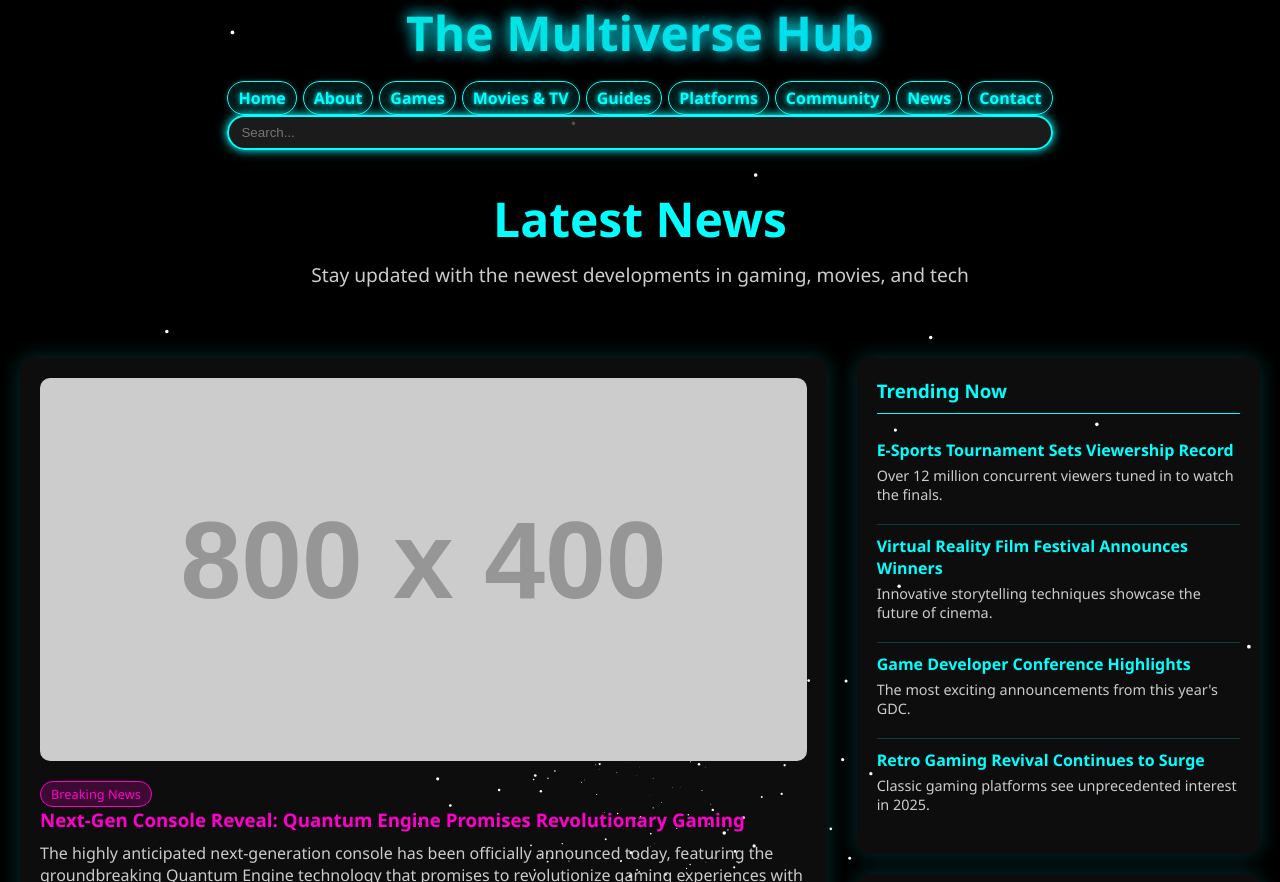
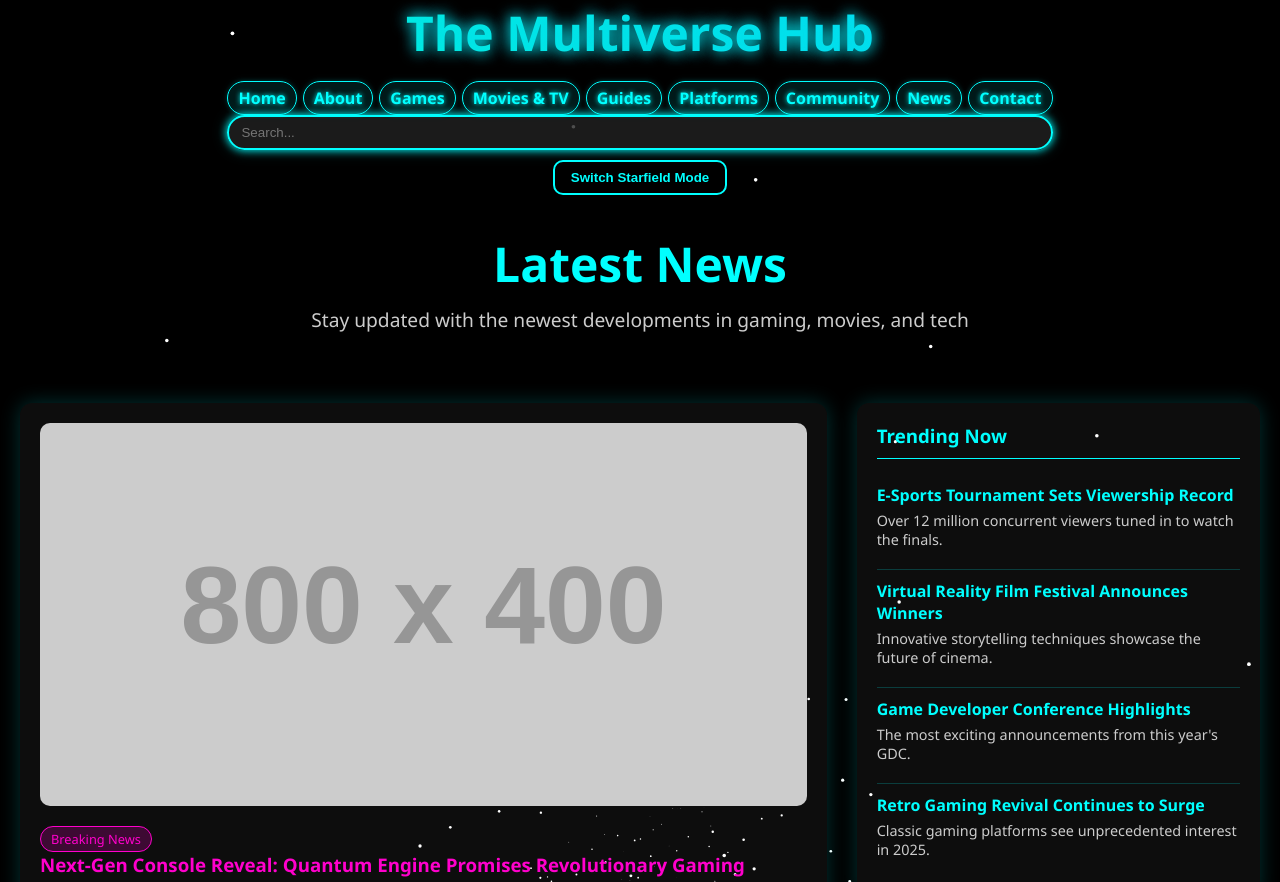
Before and after one commit to TheMultiverseHub/TheMultiverseHub, a plain HTML site: page subpages/news.html in a window 1280 px wide. Shown: the top 882 px of the page. Drawn offline with Linux system fonts and the light colour scheme; placeholder pictures from the web are drawn by us.

Commit message:
Update news.html

```diff
--- a/subpages/news.html
+++ b/subpages/news.html
@@ -4,6 +4,7 @@
   <meta charset="UTF-8" />
   <meta name="viewport" content="width=device-width, initial-scale=1.0"/>
   <title>The Multiverse Hub - News</title>
+  <link rel="stylesheet" href="../style.css">
   <style>
     * {
       margin: 0;
@@ -277,6 +278,7 @@
       </ul>
       <input type="text" placeholder="Search..." class="search-bar">
     </div>
+    <button id="starModeToggle" class="toggle-btn">Switch Starfield Mode</button>
   </nav>
 
   <section class="hero">
```
